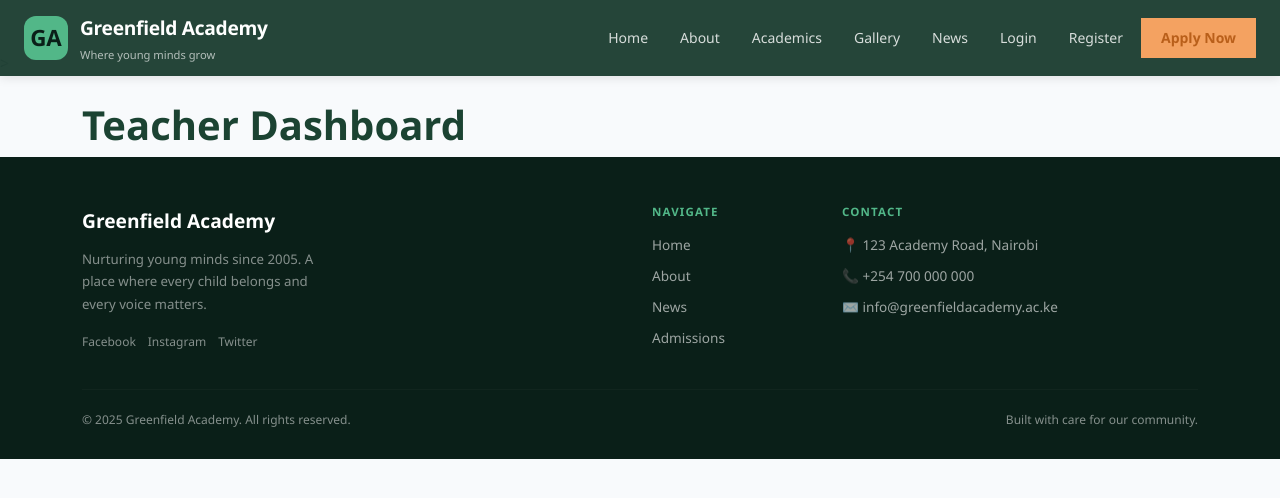
After one commit to J-ohnP-aul/school_project, a Django app: page /academics/teacher-dashboard/ in a window 1280 px wide. The commit adds this page. Shown: the top 498 px of the page. Run offline with Django 5.2, Linux system fonts and the light colour scheme.

Commit message:
this I can call incriment 1

```diff
--- a/academics/urls.py
+++ b/academics/urls.py
@@ -1,6 +1,6 @@
 from django.urls import path
 
-from .views import create_assignment, assignment_list, record_grade, record_attendance, student_dashboard, parent_dashboard
+from .views import create_assignment, assignment_list, record_grade, record_attendance, student_dashboard, parent_dashboard, teacher_dashboard
 
 app_name = 'academics'
 
@@ -11,4 +11,5 @@ urlpatterns = [
     path('record-attendance/', record_attendance, name='record_attendance'),
     path('student-dashboard/', student_dashboard, name='student_dashboard'),
     path('parent-dashboard/', parent_dashboard, name='parent_dashboard'),
+    path('teacher-dashboard/', teacher_dashboard, name='teacher_dashboard'),
 ]
--- a/academics/views.py
+++ b/academics/views.py
@@ -205,3 +205,5 @@ def parent_dashboard(request):
             'students': students
         }
     )
+def teacher_dashboard(request):
+    return render(request, 'academics/teacher_dashboard.html')
--- a/core/urls.py
+++ b/core/urls.py
@@ -1,10 +1,11 @@
 from django.urls import path
 
 from academics import views
-from .views import home, about, contact
+from .views import home, about, contact, gallery_view
 
 urlpatterns = [
     path('', home, name='home'),
     path('about/', about, name='about'),
-    path('contact/', contact, name='contact')
+    path('contact/', contact, name='contact'),
+    path('gallery/', gallery_view, name='gallery'),
 ]
--- a/core/views.py
+++ b/core/views.py
@@ -1,5 +1,5 @@
 from django.shortcuts import render
-from .models import SchoolInfo, Staff, Facility
+from .models import SchoolInfo, Staff, Facility, GalleryImage
 from news.models import NewsPost
 
 
@@ -27,3 +27,7 @@ def about(request):
 
 def contact(request):
     return render(request, 'core/contact.html')
+
+def gallery_view(request):
+    images = GalleryImage.objects.all().order_by('-uploaded_at')
+    return render(request, 'core/gallery.html', {'images': images})
--- a/static/css/style.css
+++ b/static/css/style.css
@@ -935,6 +935,12 @@ h1,h2,h3,h4,h5{
 
     padding: 40px 0 80px;
 }
+.dashboard-layout{
+
+    max-width:1600px;
+
+    margin:auto;
+}
 
 .dashboard-header{
 
@@ -1370,6 +1376,10 @@ h1,h2,h3,h4,h5{
         0 8px 24px rgba(0,0,0,0.06);
 
     height:100%;
+    display: flex;
+    flex-direction: column;
+    justify-content: space-between;
+    gap: 28px;
 }
 
 
@@ -1592,3 +1602,21 @@ h1,h2,h3,h4,h5{
         text-align:center;
     }
 }
+@media(min-width:1200px){
+
+    .student-top{
+
+        align-items:center;
+    }
+
+    .student-main-info{
+
+        flex:1;
+    }
+
+    .student-info-grid{
+
+        grid-template-columns:
+            repeat(4,1fr);
+    }
+}
--- /dev/null
+++ b/templates/academics/teacher_dashboard.html
@@ -0,0 +1,8 @@
+{% extends 'base.html' %}
+
+{% block content %}
+
+    <h1 class="dashboard-title">
+        Teacher Dashboard
+    </h1>
+{% endblock content %}
--- a/templates/base.html
+++ b/templates/base.html
@@ -35,11 +35,11 @@
       {% if user.is_authenticated %}
         <!-- Role-based dashboard links -->
         {% if user.studentprofile %}
-          <li><a href="/student/dashboard/" class="{% if '/student/' in request.path %}active{% endif %}">Student Dashboard</a></li>
+          <li><a href="{% url 'academics:student_dashboard' %}" class="{% if request.resolver_match.url_name == 'student_dashboard' %}active{% endif %}">Student Dashboard</a></li>
         {% elif user.parentprofile %}
-          <li><a href="/parent/dashboard/" class="{% if '/parent/' in request.path %}active{% endif %}">Parent Dashboard</a></li>
+          <li><a href="{% url 'academics:parent_dashboard' %}" class="{% if request.resolver_match.url_name == 'parent_dashboard' %}active{% endif %}">Parent Dashboard</a></li>
         {% elif user.teacherprofile %}
-          <li><a href="/teacher/dashboard/" class="{% if '/teacher/' in request.path %}active{% endif %}">Teacher Dashboard</a></li>
+          <li><a href="{% url 'academics:teacher_dashboard' %}" class="{% if request.resolver_match.url_name == 'teacher_dashboard' %}active{% endif %}">Teacher Dashboard</a></li>
         {% elif user.is_staff %}
           <li><a href="/admin/" class="{% if '/admin/' in request.path %}active{% endif %}">Admin Panel</a></li>
         {% endif %}
@@ -75,11 +75,11 @@
         {% if user.is_authenticated %}
           <!-- Role-based dashboard in mobile -->
           {% if user.studentprofile %}
-            <li><a href="/student/dashboard/" class="{% if '/student/' in request.path %}active{% endif %}">Student Dashboard</a></li>
+          <li><a href="{% url 'academics:student_dashboard' %}" class="{% if request.resolver_match.url_name == 'student_dashboard' %}active{% endif %}">Student Dashboard</a></li>
           {% elif user.parentprofile %}
-            <li><a href="/parent/dashboard/" class="{% if '/parent/' in request.path %}active{% endif %}">Parent Dashboard</a></li>
+         <li><a href="{% url 'academics:parent_dashboard' %}" class="{% if request.resolver_match.url_name == 'parent_dashboard' %}active{% endif %}">Parent Dashboard</a></li>
           {% elif user.teacherprofile %}
-            <li><a href="/teacher/dashboard/" class="{% if '/teacher/' in request.path %}active{% endif %}">Teacher Dashboard</a></li>
+            <li><a href="{% url 'academics:teacher_dashboard' %}" class="{% if request.resolver_match.url_name == 'teacher_dashboard' %}active{% endif %}">Teacher Dashboard</a></li>
           {% elif user.is_staff %}
             <li><a href="/admin/" class="{% if '/admin/' in request.path %}active{% endif %}">Admin Panel</a></li>
           {% endif %}
```
Also changed, not shown: core/admin.py (+6 -1 lines), core/models.py (+9 -2 lines), templates/academics/parent_dashboard.html (+3 -7 lines), templates/core/gallery.html (added, +22 -0 lines), core/migrations/0002_galleryimage.py (added), core/migrations/0003_galleryimage_uploaded_at.py (added), media/gallery/gk1.webp (added), media/gallery/gk2.webp (added), media/gallery/gk3.webp (added), media/gallery/gk4.webp (added).
